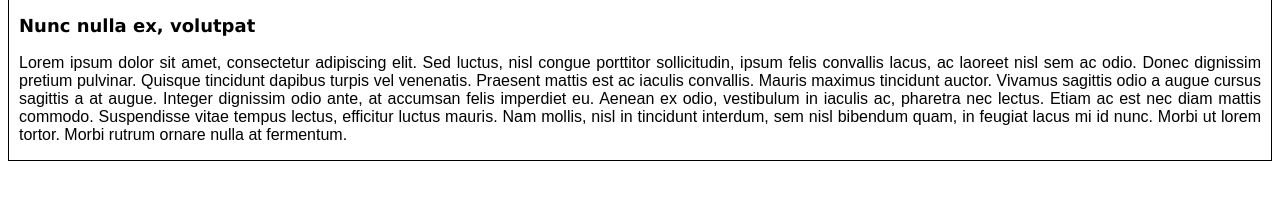
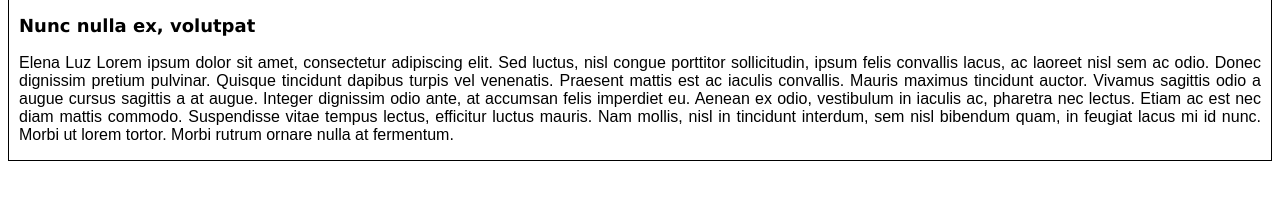
Before and after one commit to Elenaluzjavier/ACTIVITY.1, a plain HTML site: page index.html in a window 1280 px wide. Shown: the part 254-454 px from the top of the page. Drawn offline with Linux system fonts and the light colour scheme.

Commit message:
Add name

```diff
--- a/index.html
+++ b/index.html
@@ -40,7 +40,7 @@
 
             <p class="bc-head-title">Nunc nulla ex, volutpat</p>
 
-            <p>Lorem ipsum dolor sit amet, consectetur adipiscing elit. Sed luctus, nisl congue porttitor sollicitudin, ipsum felis convallis lacus, ac laoreet nisl sem ac odio. Donec dignissim pretium pulvinar. Quisque tincidunt dapibus turpis vel venenatis. Praesent mattis est ac iaculis convallis. Mauris maximus tincidunt auctor. Vivamus sagittis odio a augue cursus sagittis a at augue. Integer dignissim odio ante, at accumsan felis imperdiet eu. Aenean ex odio, vestibulum in iaculis ac, pharetra nec lectus. Etiam ac est nec diam mattis commodo. Suspendisse vitae tempus lectus, efficitur luctus mauris. Nam mollis, nisl in tincidunt interdum, sem nisl bibendum quam, in feugiat lacus mi id nunc. Morbi ut lorem tortor. Morbi rutrum ornare nulla at fermentum.</p>
+            <p> Elena Luz Lorem ipsum dolor sit amet, consectetur adipiscing elit. Sed luctus, nisl congue porttitor sollicitudin, ipsum felis convallis lacus, ac laoreet nisl sem ac odio. Donec dignissim pretium pulvinar. Quisque tincidunt dapibus turpis vel venenatis. Praesent mattis est ac iaculis convallis. Mauris maximus tincidunt auctor. Vivamus sagittis odio a augue cursus sagittis a at augue. Integer dignissim odio ante, at accumsan felis imperdiet eu. Aenean ex odio, vestibulum in iaculis ac, pharetra nec lectus. Etiam ac est nec diam mattis commodo. Suspendisse vitae tempus lectus, efficitur luctus mauris. Nam mollis, nisl in tincidunt interdum, sem nisl bibendum quam, in feugiat lacus mi id nunc. Morbi ut lorem tortor. Morbi rutrum ornare nulla at fermentum.</p>
 
         </div>
 
```
